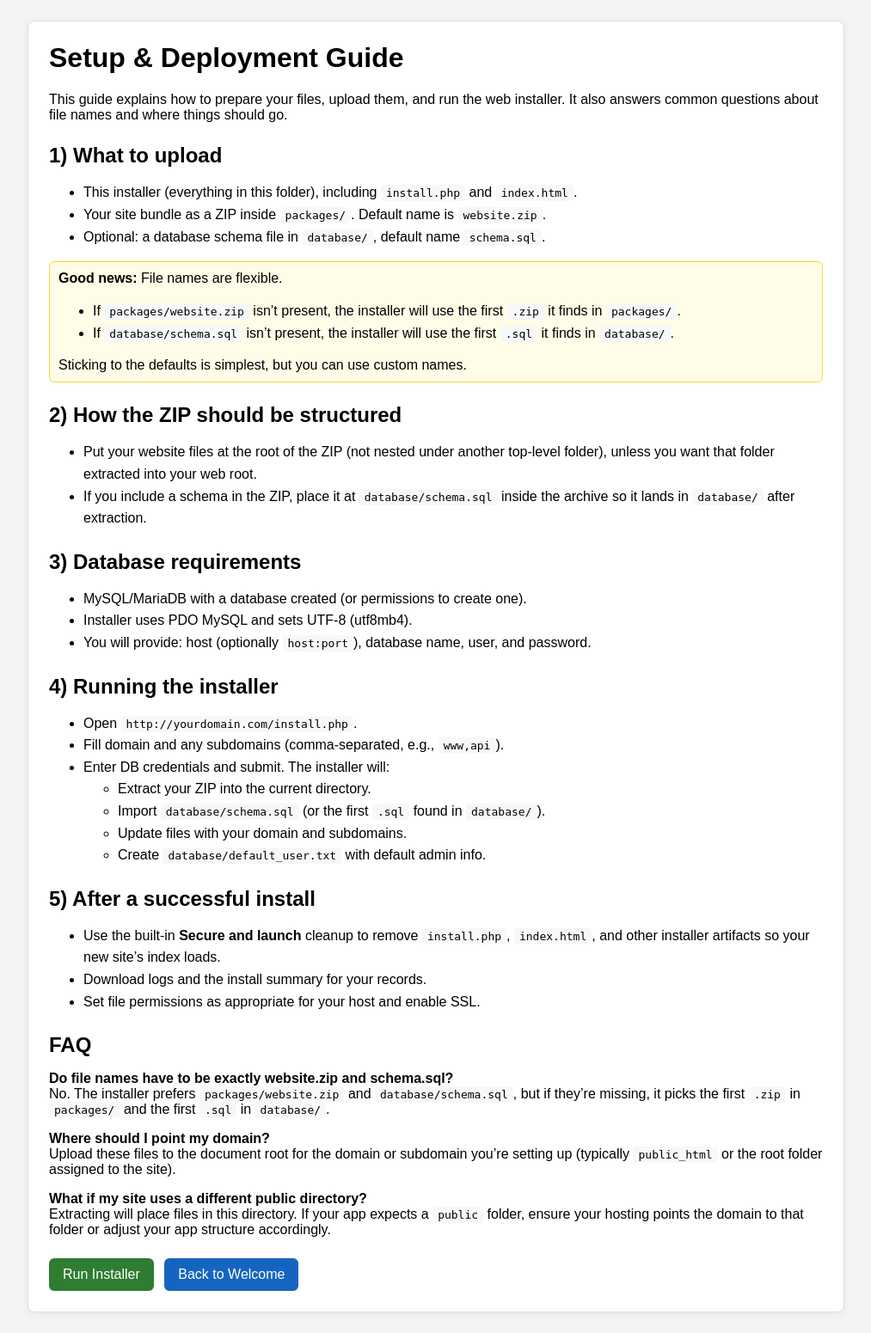
After one commit to irlam/Web-Installer, a PHP site: page /help.html in a window 1280 px wide. The commit adds this page. Shown: the whole page at 86% size, without its empty margins (133-1146 px from the left). Run offline with PHP 8.4, Linux system fonts and the light colour scheme.

Commit message:
Add install summary download; flexible preflight file discovery; show chosen files; create help.html and link from index.html

```diff
--- /dev/null
+++ b/help.html
@@ -0,0 +1,93 @@
+<!DOCTYPE html>
+<html lang="en">
+<head>
+  <meta charset="UTF-8" />
+  <meta name="viewport" content="width=device-width, initial-scale=1.0" />
+  <title>Setup & Deployment Guide</title>
+  <style>
+    body { font-family: Arial, sans-serif; background:#f4f4f4; margin:0; padding:24px; }
+    .container { max-width: 900px; margin: 0 auto; background:#fff; border:1px solid #e0e0e0; border-radius:8px; box-shadow:0 2px 8px rgba(0,0,0,0.06); padding:24px; }
+    h1 { margin-top:0; }
+    h2 { margin:24px 0 8px; }
+    code { background:#f6f8fa; padding:2px 6px; border-radius:4px; }
+    .note { background:#fffde7; border:1px solid #fdd835; padding:10px; border-radius:6px; }
+    .ok { color:#2e7d32; }
+    .warn { color:#c62828; }
+    ul { line-height:1.6; }
+    .actions a { display:inline-block; margin-right:8px; margin-top:8px; padding:10px 16px; border-radius:6px; color:#fff; text-decoration:none; }
+    .btn-primary { background:#2e7d32; }
+    .btn-secondary { background:#1565c0; }
+  </style>
+</head>
+<body>
+  <div class="container">
+    <h1>Setup & Deployment Guide</h1>
+
+    <p>This guide explains how to prepare your files, upload them, and run the web installer. It also answers common questions about file names and where things should go.</p>
+
+    <h2>1) What to upload</h2>
+    <ul>
+      <li>This installer (everything in this folder), including <code>install.php</code> and <code>index.html</code>.</li>
+      <li>Your site bundle as a ZIP inside <code>packages/</code>. Default name is <code>website.zip</code>.</li>
+      <li>Optional: a database schema file in <code>database/</code>, default name <code>schema.sql</code>.</li>
+    </ul>
+
+    <div class="note">
+      <strong>Good news:</strong> File names are flexible.
+      <ul>
+        <li>If <code>packages/website.zip</code> isn’t present, the installer will use the first <code>.zip</code> it finds in <code>packages/</code>.</li>
+        <li>If <code>database/schema.sql</code> isn’t present, the installer will use the first <code>.sql</code> it finds in <code>database/</code>.</li>
+      </ul>
+      <div>Sticking to the defaults is simplest, but you can use custom names.</div>
+    </div>
+
+    <h2>2) How the ZIP should be structured</h2>
+    <ul>
+      <li>Put your website files at the root of the ZIP (not nested under another top-level folder), unless you want that folder extracted into your web root.</li>
+      <li>If you include a schema in the ZIP, place it at <code>database/schema.sql</code> inside the archive so it lands in <code>database/</code> after extraction.</li>
+    </ul>
+
+    <h2>3) Database requirements</h2>
+    <ul>
+      <li>MySQL/MariaDB with a database created (or permissions to create one).</li>
+      <li>Installer uses PDO MySQL and sets UTF-8 (utf8mb4).</li>
+      <li>You will provide: host (optionally <code>host:port</code>), database name, user, and password.</li>
+    </ul>
+
+    <h2>4) Running the installer</h2>
+    <ul>
+      <li>Open <code>http://yourdomain.com/install.php</code>.</li>
+      <li>Fill domain and any subdomains (comma-separated, e.g., <code>www,api</code>).</li>
+      <li>Enter DB credentials and submit. The installer will:</li>
+      <ul>
+        <li>Extract your ZIP into the current directory.</li>
+        <li>Import <code>database/schema.sql</code> (or the first <code>.sql</code> found in <code>database/</code>).</li>
+        <li>Update files with your domain and subdomains.</li>
+        <li>Create <code>database/default_user.txt</code> with default admin info.</li>
+      </ul>
+    </ul>
+
+    <h2>5) After a successful install</h2>
+    <ul>
+      <li>Use the built-in <strong>Secure and launch</strong> cleanup to remove <code>install.php</code>, <code>index.html</code>, and other installer artifacts so your new site’s index loads.</li>
+      <li>Download logs and the install summary for your records.</li>
+      <li>Set file permissions as appropriate for your host and enable SSL.</li>
+    </ul>
+
+    <h2>FAQ</h2>
+    <p><strong>Do file names have to be exactly website.zip and schema.sql?</strong><br>
+      No. The installer prefers <code>packages/website.zip</code> and <code>database/schema.sql</code>, but if they’re missing, it picks the first <code>.zip</code> in <code>packages/</code> and the first <code>.sql</code> in <code>database/</code>.</p>
+
+    <p><strong>Where should I point my domain?</strong><br>
+      Upload these files to the document root for the domain or subdomain you’re setting up (typically <code>public_html</code> or the root folder assigned to the site).</p>
+
+    <p><strong>What if my site uses a different public directory?</strong><br>
+      Extracting will place files in this directory. If your app expects a <code>public</code> folder, ensure your hosting points the domain to that folder or adjust your app structure accordingly.</p>
+
+    <div class="actions">
+      <a href="install.php" class="btn-primary">Run Installer</a>
+      <a href="index.html" class="btn-secondary">Back to Welcome</a>
+    </div>
+  </div>
+</body>
+</html>
```
Also changed, not shown: index.html (+9 -3 lines), install.php (+55 -1 lines), src/App/Installer.php (+30 -0 lines).
